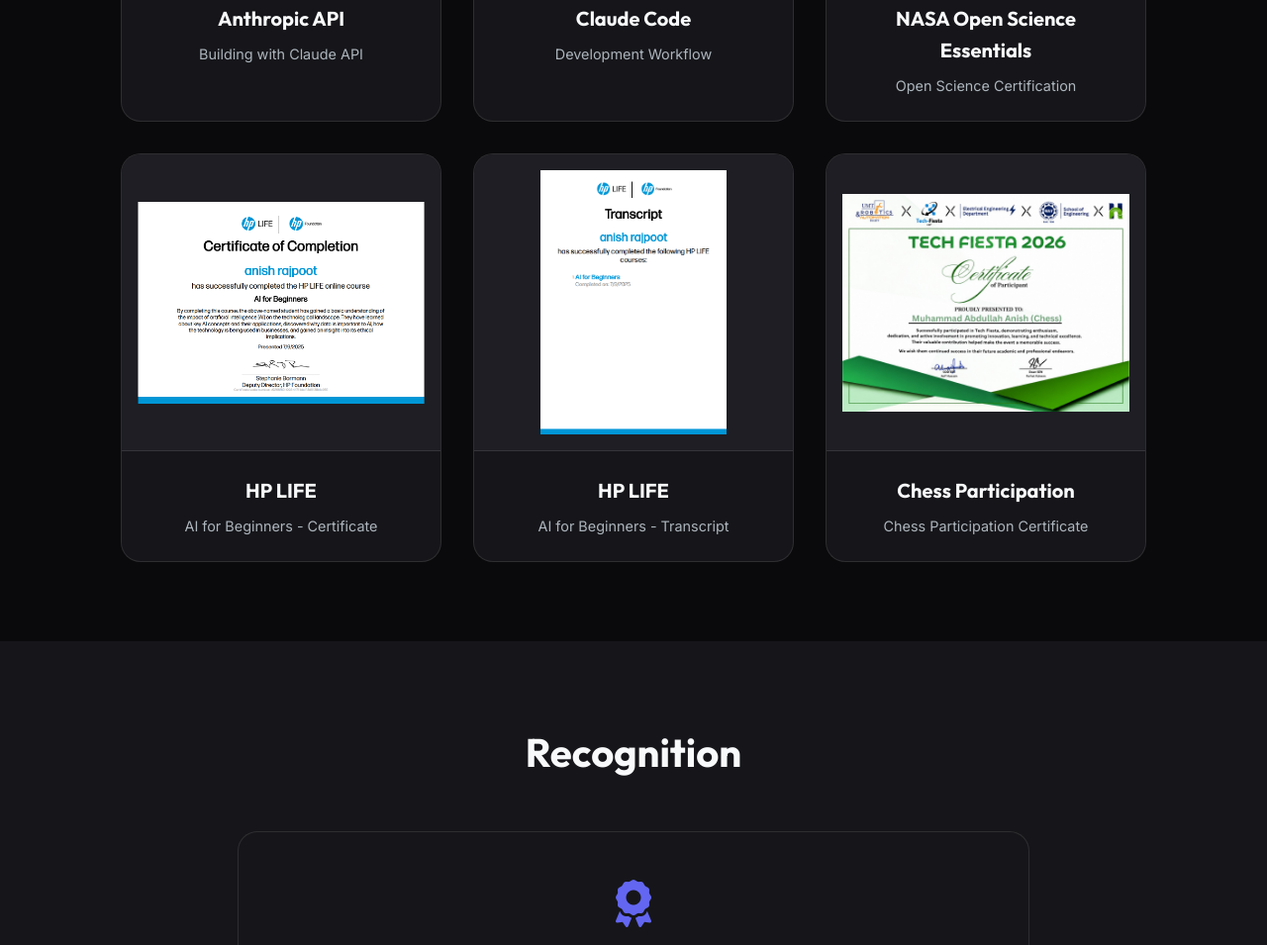
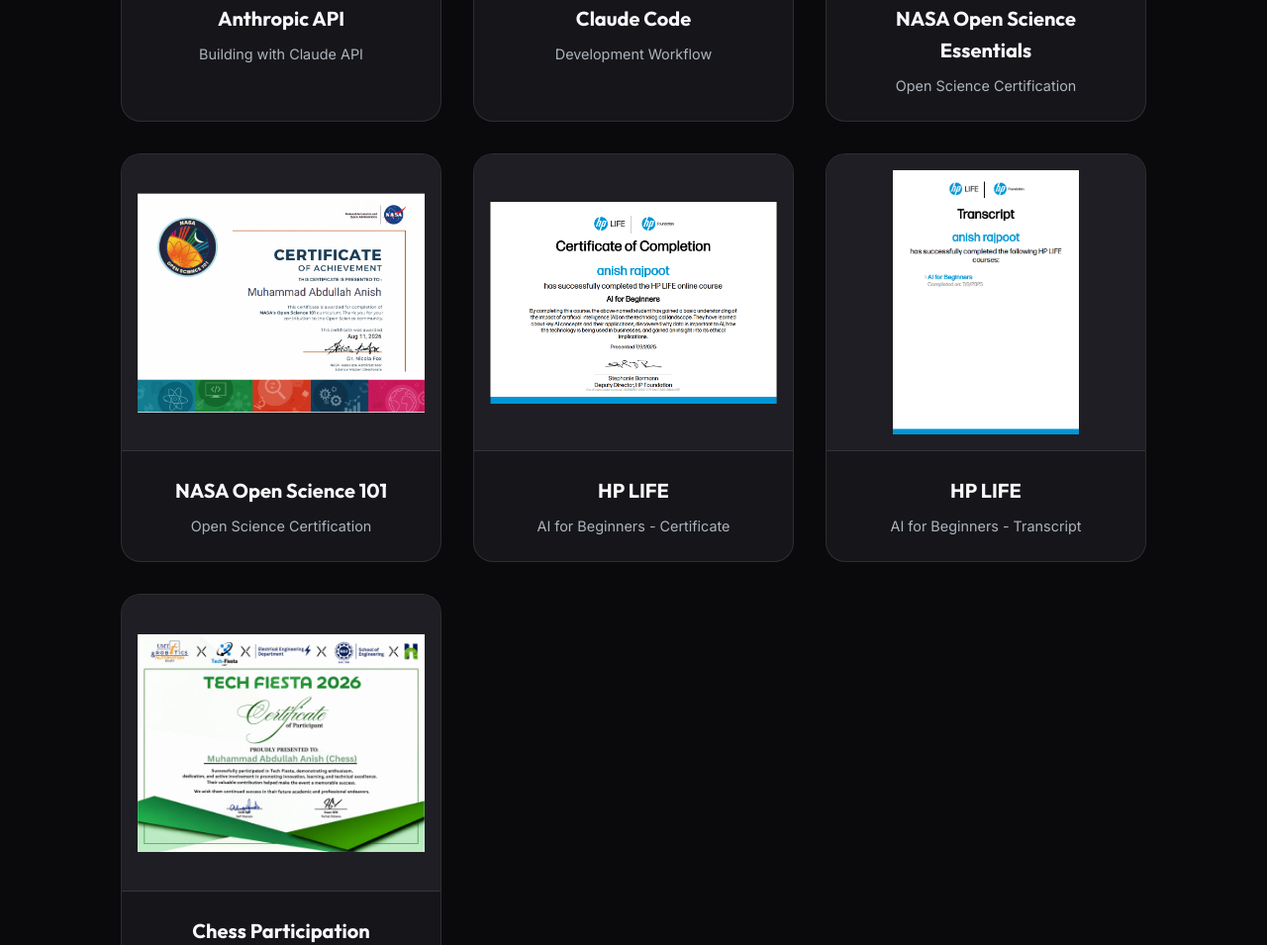
Before and after one commit to Abdullahanish/portfolio, a plain HTML site: page index.html in a window 1280 px wide. Shown: the part 4740-5695 px from the top of the page at 99% size. Drawn offline with Linux system fonts and the light colour scheme.

Commit message:
Add NASA Open Science 101 certificate

```diff
--- a/index.html
+++ b/index.html
@@ -357,6 +357,15 @@
                 </div>
                 <div class="cert-card reveal">
                     <div class="cert-image">
+                        <img src="assets/certificates/NASA Open Science 101 .png" alt="NASA Open Science 101">
+                    </div>
+                    <div class="cert-info">
+                        <h3>NASA Open Science 101</h3>
+                        <p>Open Science Certification</p>
+                    </div>
+                </div>
+                <div class="cert-card reveal">
+                    <div class="cert-image">
                         <img src="assets/certificates/ai-certificate.png" alt="HP LIFE: AI for Beginners Certificate">
                     </div>
                     <div class="cert-info">
```
Also changed, not shown: assets/certificates/NASA Open Science 101 .png (added).
